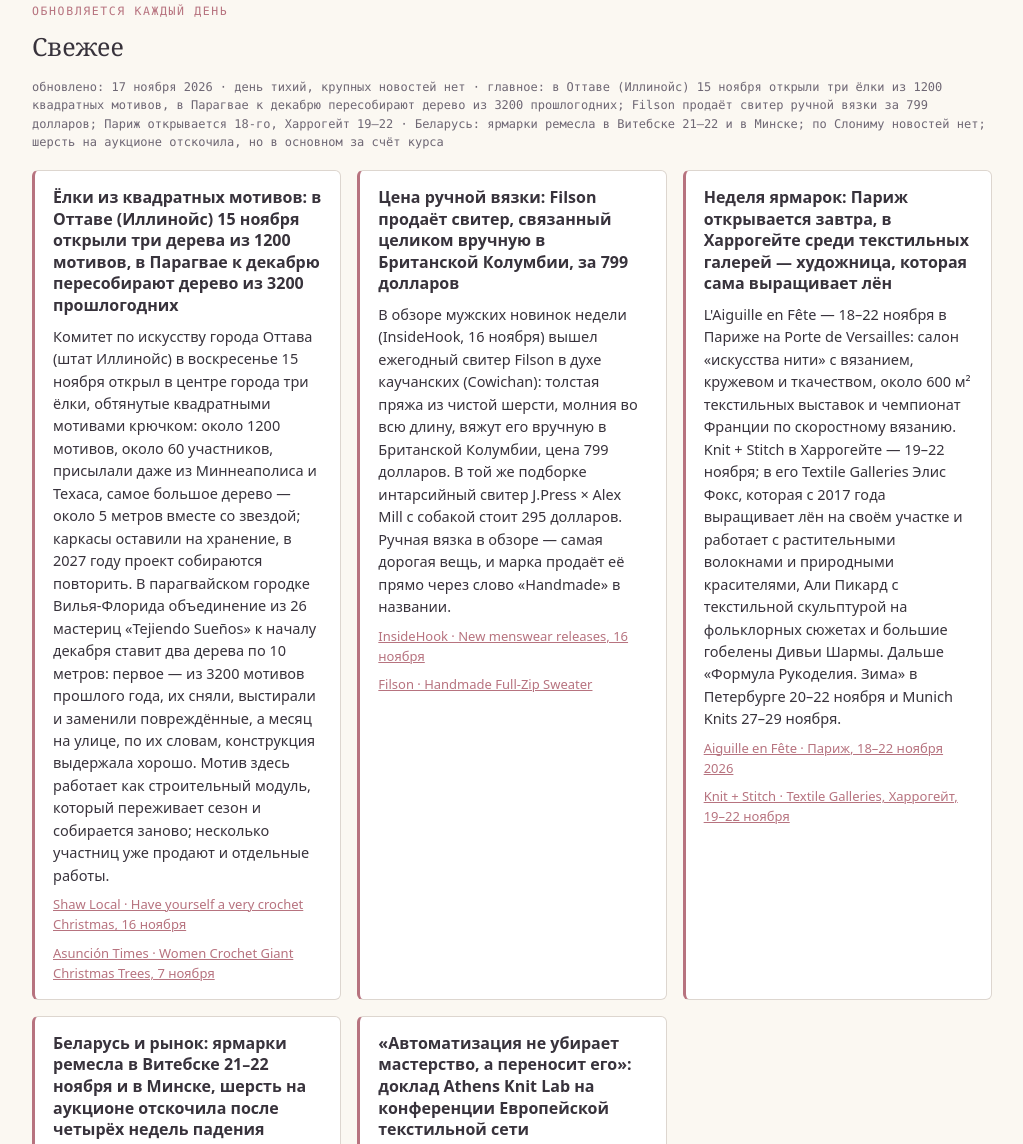
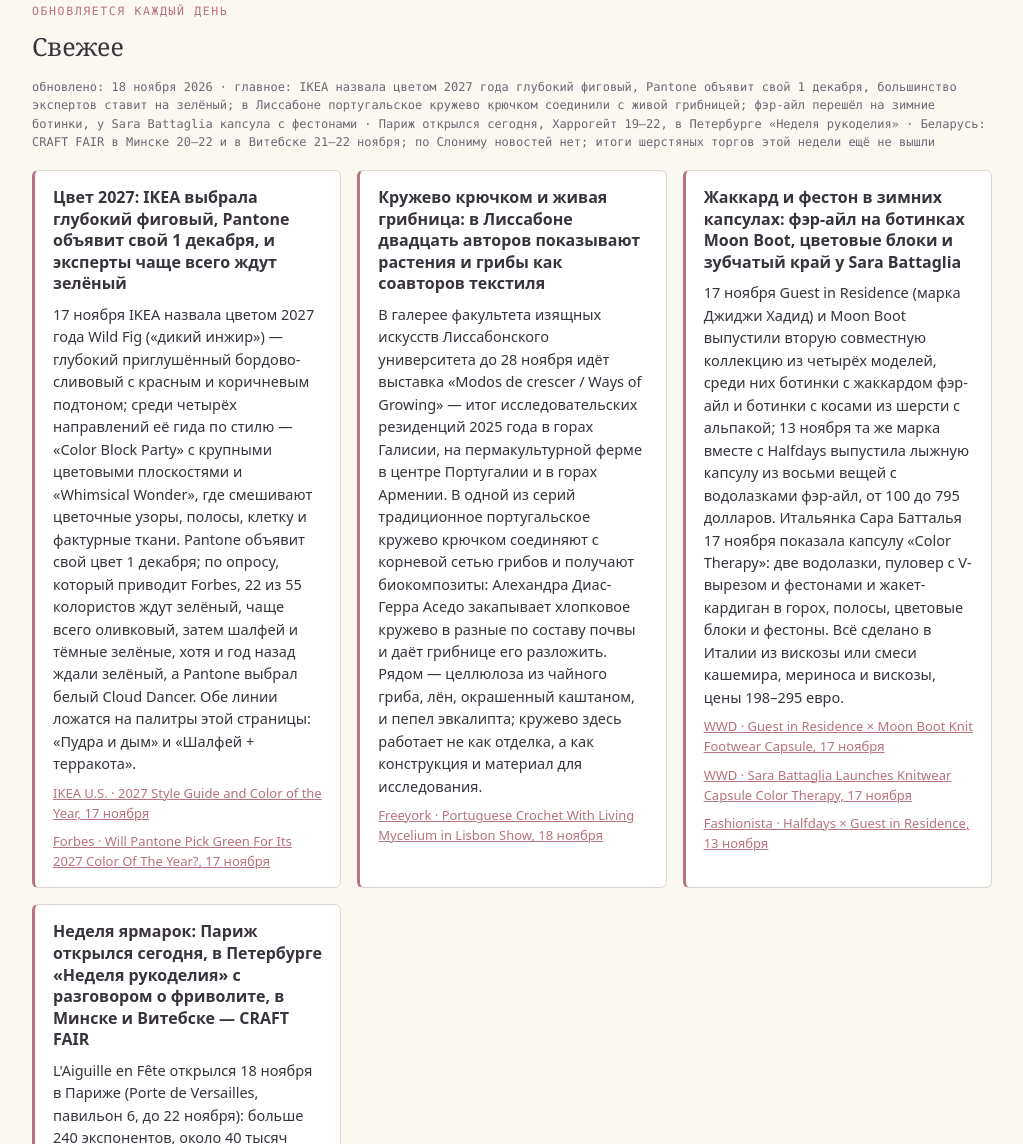
Before and after one commit to Ingvar1917/knitting, a plain HTML site: page index.html in a window 1280 px wide. Shown: the part 441-1585 px from the top of the page, without its empty margins (128-1151 px from the left). Drawn offline with Linux system fonts and the light colour scheme.

Commit message:
Свежее на 2026-11-18

```diff
--- a/index.html
+++ b/index.html
@@ -128,37 +128,33 @@
   <section id="fresh">
     <div class="fresh-head">
       <h2><small>Обновляется каждый день</small>Свежее</h2>
-      <span class="fresh-date">обновлено: 17 ноября 2026 · день тихий, крупных новостей нет · главное: в Оттаве (Иллинойс) 15 ноября открыли три ёлки из 1200 квадратных мотивов, в Парагвае к декабрю пересобирают дерево из 3200 прошлогодних; Filson продаёт свитер ручной вязки за 799 долларов; Париж открывается 18-го, Харрогейт 19–22 · Беларусь: ярмарки ремесла в Витебске 21–22 и в Минске; по Слониму новостей нет; шерсть на аукционе отскочила, но в основном за счёт курса</span>
+      <span class="fresh-date">обновлено: 18 ноября 2026 · главное: IKEA назвала цветом 2027 года глубокий фиговый, Pantone объявит свой 1 декабря, большинство экспертов ставит на зелёный; в Лиссабоне португальское кружево крючком соединили с живой грибницей; фэр-айл перешёл на зимние ботинки, у Sara Battaglia капсула с фестонами · Париж открылся сегодня, Харрогейт 19–22, в Петербурге «Неделя рукоделия» · Беларусь: CRAFT FAIR в Минске 20–22 и в Витебске 21–22 ноября; по Слониму новостей нет; итоги шерстяных торгов этой недели ещё не вышли</span>
     </div>
     <div class="fresh-list">
       <article class="fresh-card">
-        <h3>Ёлки из квадратных мотивов: в Оттаве (Иллинойс) 15 ноября открыли три дерева из 1200 мотивов, в Парагвае к декабрю пересобирают дерево из 3200 прошлогодних</h3>
-        <p>Комитет по искусству города Оттава (штат Иллинойс) в воскресенье 15 ноября открыл в центре города три ёлки, обтянутые квадратными мотивами крючком: около 1200 мотивов, около 60 участников, присылали даже из Миннеаполиса и Техаса, самое большое дерево — около 5 метров вместе со звездой; каркасы оставили на хранение, в 2027 году проект собираются повторить. В парагвайском городке Вилья-Флорида объединение из 26 мастериц «Tejiendo Sueños» к началу декабря ставит два дерева по 10 метров: первое — из 3200 мотивов прошлого года, их сняли, выстирали и заменили повреждённые, а месяц на улице, по их словам, конструкция выдержала хорошо. Мотив здесь работает как строительный модуль, который переживает сезон и собирается заново; несколько участниц уже продают и отдельные работы.</p>
-        <a href="https://www.shawlocal.com/illinois-valley/2026/11/16/have-yourself-a-very-crochet-christmas/" target="_blank" rel="noopener">Shaw Local · Have yourself a very crochet Christmas, 16 ноября</a>
-        <a href="https://asunciontimes.com/people/artists/women-crochet-giant-christmas-trees-to-brighten-paraguayan-town-of-villa-florida/" target="_blank" rel="noopener">Asunción Times · Women Crochet Giant Christmas Trees, 7 ноября</a>
+        <h3>Цвет 2027: IKEA выбрала глубокий фиговый, Pantone объявит свой 1 декабря, и эксперты чаще всего ждут зелёный</h3>
+        <p>17 ноября IKEA назвала цветом 2027 года Wild Fig («дикий инжир») — глубокий приглушённый бордово-сливовый с красным и коричневым подтоном; среди четырёх направлений её гида по стилю — «Color Block Party» с крупными цветовыми плоскостями и «Whimsical Wonder», где смешивают цветочные узоры, полосы, клетку и фактурные ткани. Pantone объявит свой цвет 1 декабря; по опросу, который приводит Forbes, 22 из 55 колористов ждут зелёный, чаще всего оливковый, затем шалфей и тёмные зелёные, хотя и год назад ждали зелёный, а Pantone выбрал белый Cloud Dancer. Обе линии ложатся на палитры этой страницы: «Пудра и дым» и «Шалфей + терракота».</p>
+        <a href="https://www.prnewswire.com/news-releases/ikea-us-unveils-2027-style-guide-and-color-of-the-year-302941001.html" target="_blank" rel="noopener">IKEA U.S. · 2027 Style Guide and Color of the Year, 17 ноября</a>
+        <a href="https://www.forbes.com/sites/rdaniel-foster/2026/11/17/will-pantone-pick-green-for-its-2027-color-of-the-year/" target="_blank" rel="noopener">Forbes · Will Pantone Pick Green For Its 2027 Color Of The Year?, 17 ноября</a>
       </article>
       <article class="fresh-card">
-        <h3>Цена ручной вязки: Filson продаёт свитер, связанный целиком вручную в Британской Колумбии, за 799 долларов</h3>
-        <p>В обзоре мужских новинок недели (InsideHook, 16 ноября) вышел ежегодный свитер Filson в духе каучанских (Cowichan): толстая пряжа из чистой шерсти, молния во всю длину, вяжут его вручную в Британской Колумбии, цена 799 долларов. В той же подборке интарсийный свитер J.Press × Alex Mill с собакой стоит 295 долларов. Ручная вязка в обзоре — самая дорогая вещь, и марка продаёт её прямо через слово «Handmade» в названии.</p>
-        <a href="https://www.insidehook.com/style-news/new-menswear-releases-11-26" target="_blank" rel="noopener">InsideHook · New menswear releases, 16 ноября</a>
-        <a href="https://www.filson.com/products/handmade-full-zip-sweater-dark-tan" target="_blank" rel="noopener">Filson · Handmade Full-Zip Sweater</a>
+        <h3>Кружево крючком и живая грибница: в Лиссабоне двадцать авторов показывают растения и грибы как соавторов текстиля</h3>
+        <p>В галерее факультета изящных искусств Лиссабонского университета до 28 ноября идёт выставка «Modos de crescer / Ways of Growing» — итог исследовательских резиденций 2025 года в горах Галисии, на пермакультурной ферме в центре Португалии и в горах Армении. В одной из серий традиционное португальское кружево крючком соединяют с корневой сетью грибов и получают биокомпозиты: Алехандра Диас-Герра Аседо закапывает хлопковое кружево в разные по составу почвы и даёт грибнице его разложить. Рядом — целлюлоза из чайного гриба, лён, окрашенный каштаном, и пепел эвкалипта; кружево здесь работает не как отделка, а как конструкция и материал для исследования.</p>
+        <a href="https://freeyork.org/art/portuguese-crochet-living-mycelium/" target="_blank" rel="noopener">Freeyork · Portuguese Crochet With Living Mycelium in Lisbon Show, 18 ноября</a>
       </article>
       <article class="fresh-card">
-        <h3>Неделя ярмарок: Париж открывается завтра, в Харрогейте среди текстильных галерей — художница, которая сама выращивает лён</h3>
-        <p>L'Aiguille en Fête — 18–22 ноября в Париже на Porte de Versailles: салон «искусства нити» с вязанием, кружевом и ткачеством, около 600 м² текстильных выставок и чемпионат Франции по скоростному вязанию. Knit + Stitch в Харрогейте — 19–22 ноября; в его Textile Galleries Элис Фокс, которая с 2017 года выращивает лён на своём участке и работает с растительными волокнами и природными красителями, Али Пикард с текстильной скульптурой на фольклорных сюжетах и большие гобелены Дивьи Шармы. Дальше «Формула Рукоделия. Зима» в Петербурге 20–22 ноября и Munich Knits 27–29 ноября.</p>
-        <a href="https://www.ultiplace.com/salon/aiguille-en-fete-2026/accueil" target="_blank" rel="noopener">Aiguille en Fête · Париж, 18–22 ноября 2026</a>
-        <a href="https://www.knitandstitchshow.co.uk/harrogate/the-textile-galleries/" target="_blank" rel="noopener">Knit + Stitch · Textile Galleries, Харрогейт, 19–22 ноября</a>
+        <h3>Жаккард и фестон в зимних капсулах: фэр-айл на ботинках Moon Boot, цветовые блоки и зубчатый край у Sara Battaglia</h3>
+        <p>17 ноября Guest in Residence (марка Джиджи Хадид) и Moon Boot выпустили вторую совместную коллекцию из четырёх моделей, среди них ботинки с жаккардом фэр-айл и ботинки с косами из шерсти с альпакой; 13 ноября та же марка вместе с Halfdays выпустила лыжную капсулу из восьми вещей с водолазками фэр-айл, от 100 до 795 долларов. Итальянка Сара Батталья 17 ноября показала капсулу «Color Therapy»: две водолазки, пуловер с V-вырезом и фестонами и жакет-кардиган в горох, полосы, цветовые блоки и фестоны. Всё сделано в Италии из вискозы или смеси кашемира, мериноса и вискозы, цены 198–295 евро.</p>
+        <a href="https://wwd.com/footwear-news/shoe-industry-news/gigi-hadid-moon-boot-guest-in-residence-november-2026-1239420089/" target="_blank" rel="noopener">WWD · Guest in Residence × Moon Boot Knit Footwear Capsule, 17 ноября</a>
+        <a href="https://wwd.com/fashion-news/fashion-scoops/sara-battaglia-knitwear-capsule-color-therapy-1239420035/" target="_blank" rel="noopener">WWD · Sara Battaglia Launches Knitwear Capsule Color Therapy, 17 ноября</a>
+        <a href="https://fashionista.com/2026/11/best-fashion-beauty-launches-collaborations-november-13" target="_blank" rel="noopener">Fashionista · Halfdays × Guest in Residence, 13 ноября</a>
       </article>
       <article class="fresh-card">
-        <h3>Беларусь и рынок: ярмарки ремесла в Витебске 21–22 ноября и в Минске, шерсть на аукционе отскочила после четырёх недель падения</h3>
-        <p>Ярмарка мастеров и дизайнеров CRAFT FAIR проходит в Витебске 21–22 ноября в ТЦ «Green Центр» (ул. Чкалова, 35, с 10:00 до 19:00) и в Минске в Minsk City Mall (ул. Льва Толстого, 1) 20–22 и 27–29 ноября. На австралийских шерстяных торгах индикатор EMI на неделе до 11 ноября вырос на 24 цента, до 1722 австралийских центов за килограмм, впервые после четырёх недель снижения; в долларах США он при этом упал на 7 центов, то есть отскок во многом валютный. На этой неделе выставлено около 30,5 тысячи кип, дальше у аукционов трёхнедельный рождественский перерыв; по Слониму новостей нет.</p>
+        <h3>Неделя ярмарок: Париж открылся сегодня, в Петербурге «Неделя рукоделия» с разговором о фриволите, в Минске и Витебске — CRAFT FAIR</h3>
+        <p>L'Aiguille en Fête открылся 18 ноября в Париже (Porte de Versailles, павильон 6, до 22 ноября): больше 240 экспонентов, около 40 тысяч посетителей, мастер-классы по вязанию, крючку и кружеву и чемпионат Франции по скоростному вязанию; Knit + Stitch в Харрогейте — 19–22 ноября. В петербургском Доме книги (Невский, 28) до 22 ноября идёт бесплатная «Неделя рукоделия»: сегодня в 19:00 Наталья Абросимова рассказывает о фриволите как о модном направлении, а посетители вместе вяжут огромный шарф в пользу «Ночлежки». В Беларуси CRAFT FAIR — в Минске в Minsk City Mall (ул. Льва Толстого, 1) 20–22 и 27–29 ноября и в Витебске в ТЦ «Green Центр» (ул. Чкалова, 35) 21–22 ноября; по Слониму новостей нет, итоги шерстяных торгов этой недели ещё не опубликованы.</p>
+        <a href="https://www.ultiplace.com/salon/aiguille-en-fete-2026/accueil" target="_blank" rel="noopener">Aiguille en Fête · Париж, 18–22 ноября 2026</a>
+        <a href="https://tvspb.ru/news/2026/11/13/nedelya-rukodeliya-v-sankt-peterburgskom-dome-knigi" target="_blank" rel="noopener">Телеканал «Санкт-Петербург» · «Неделя рукоделия» в Доме книги, 16–22 ноября</a>
         <a href="https://craftfair.by/" target="_blank" rel="noopener">CRAFT FAIR · расписание ярмарок, ноябрь–декабрь 2026</a>
-        <a href="https://www.indexbox.io/blog/australian-wool-market-rebounds-after-four-weeks-of-declines/" target="_blank" rel="noopener">IndexBox · Australian Wool Market Rebounds in Week 20</a>
-      </article>
-      <article class="fresh-card">
-        <h3>«Автоматизация не убирает мастерство, а переносит его»: доклад Athens Knit Lab на конференции Европейской текстильной сети</h3>
-        <p>16 ноября Knitting Industry опубликовал материал о выступлении Марианны Фасои из Athens Knit Lab на конференции European Textile Network в Афинах; лаборатория работает с плосковязальными машинами и объёмным 3D-вязанием. Её тезис: программирование, выбор пряжи и построение переплетения тоже требуют глубокого знания, поэтому традицию и технологию не стоит противопоставлять. Для ручной работы отсюда следует простое: машина берёт на себя тиражи, а вещь, где решения принимает рука по ходу вязания, остаётся отдельной категорией.</p>
-        <a href="https://knittingindustry.com/athens-knit-lab-challenges-craft-boundaries/" target="_blank" rel="noopener">Knitting Industry · Athens Knit Lab challenges craft boundaries, 16 ноября</a>
       </article>
     </div>
   </section>
```
